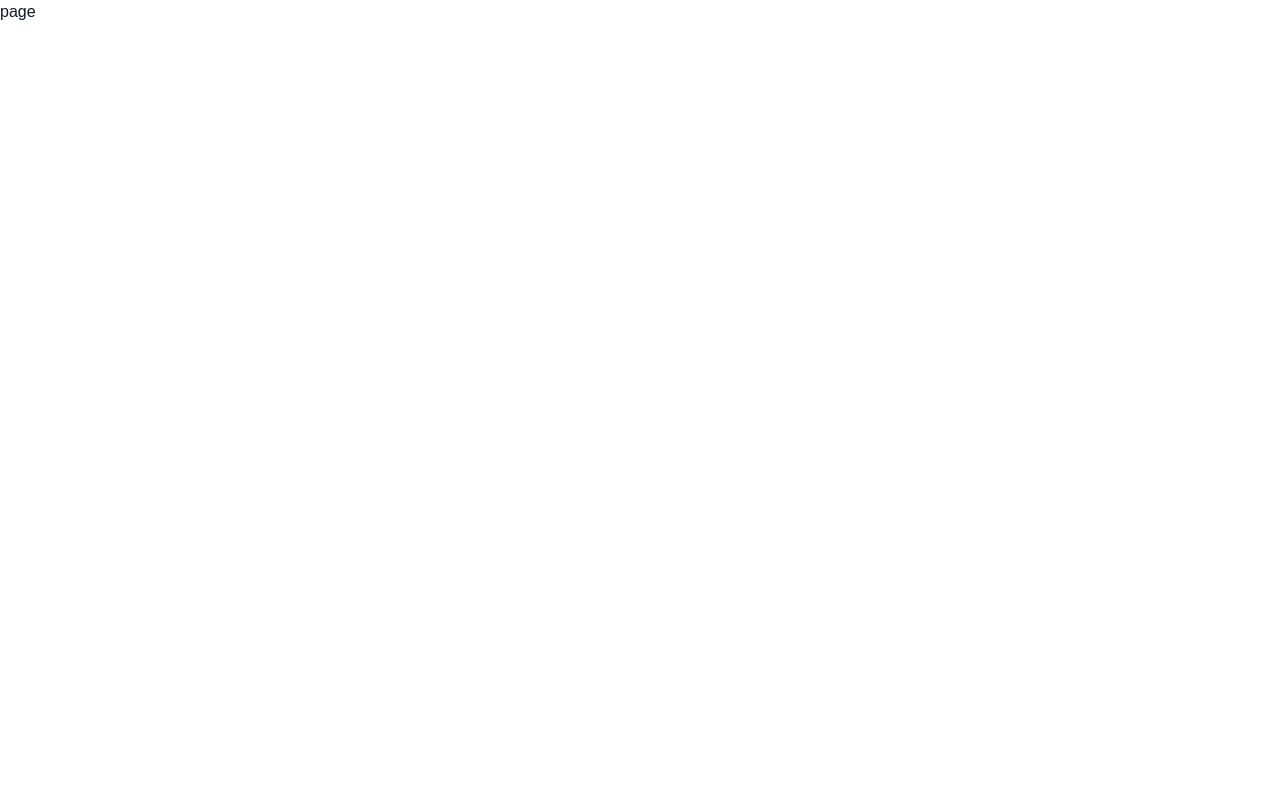
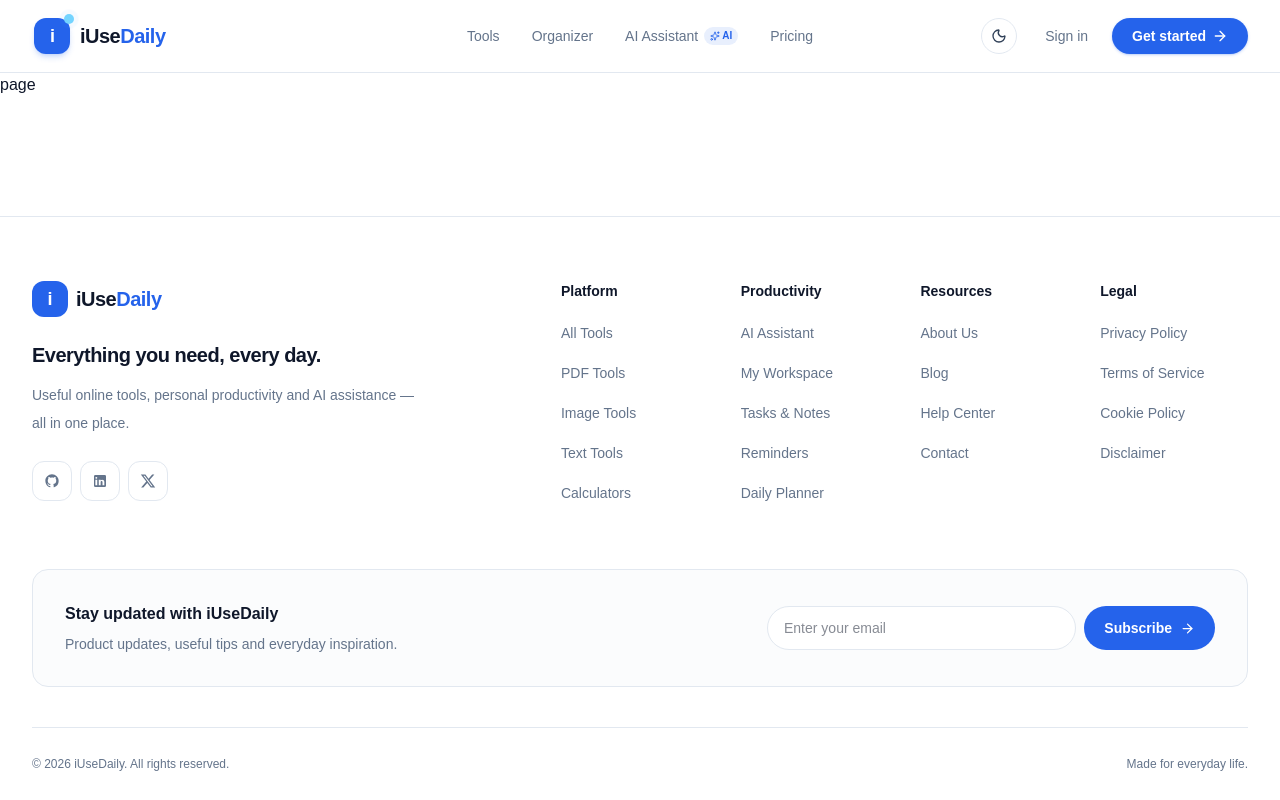
Before and after one commit to nikhilkumar202002/iUseDaily, a Next.js app: page / in a window 1280 px wide. Built offline with nearby package versions, Linux system fonts and the light colour scheme.

Commit message:
feat: add global header and footer to layout and redesign footer component

```diff
--- a/app/components/layout/footer.tsx
+++ b/app/components/layout/footer.tsx
@@ -1,9 +1,195 @@
-import React from 'react'
+"use client";
 
-const footer = () => {
+import Link from "next/link";
+import { ArrowRight } from "lucide-react";
+
+const footerGroups = [
+  {
+    title: "Platform",
+    links: [
+      ["All Tools", "/tools"],
+      ["PDF Tools", "/tools/pdf"],
+      ["Image Tools", "/tools/image"],
+      ["Text Tools", "/tools/text"],
+      ["Calculators", "/tools/calculators"],
+    ],
+  },
+  {
+    title: "Productivity",
+    links: [
+      ["AI Assistant", "/ai-assistant"],
+      ["My Workspace", "/dashboard"],
+      ["Tasks & Notes", "/organizer"],
+      ["Reminders", "/organizer/reminders"],
+      ["Daily Planner", "/organizer/calendar"],
+    ],
+  },
+  {
+    title: "Resources",
+    links: [
+      ["About Us", "/about"],
+      ["Blog", "/blog"],
+      ["Help Center", "/help"],
+      ["Contact", "/contact"],
+    ],
+  },
+  {
+    title: "Legal",
+    links: [
+      ["Privacy Policy", "/privacy"],
+      ["Terms of Service", "/terms"],
+      ["Cookie Policy", "/cookies"],
+      ["Disclaimer", "/disclaimer"],
+    ],
+  },
+];
+
+export function Footer() {
   return (
-    <div>footer</div>
-  )
+    <footer className="border-t border-border bg-background">
+      <div className="mx-auto max-w-7xl px-5 sm:px-8">
+
+        {/* Main footer */}
+        <div className="grid gap-12 py-16 lg:grid-cols-[1.4fr_2fr]">
+
+          {/* Brand */}
+          <div className="max-w-sm">
+            <Link href="/" className="inline-flex items-center gap-2">
+              <span className="flex h-9 w-9 items-center justify-center rounded-xl bg-primary text-lg font-bold text-white">
+                i
+              </span>
+              <span className="text-xl font-bold tracking-tight">
+                iUse<span className="text-primary">Daily</span>
+              </span>
+            </Link>
+
+            <h3 className="mt-6 text-xl font-semibold tracking-tight">
+              Everything you need, every day.
+            </h3>
+
+            <p className="mt-3 text-sm leading-7 text-muted-foreground">
+              Useful online tools, personal productivity and AI
+              assistance — all in one place.
+            </p>
+
+            <div className="mt-6 flex gap-2">
+              {/* GitHub */}
+              <a
+                href="https://github.com"
+                target="_blank"
+                rel="noreferrer"
+                aria-label="GitHub"
+                className="flex h-10 w-10 items-center justify-center rounded-xl border border-border text-muted-foreground transition hover:border-primary hover:bg-surface-blue hover:text-primary"
+              >
+                <svg className="h-4 w-4" fill="currentColor" viewBox="0 0 24 24">
+                  <path
+                    fillRule="evenodd"
+                    clipRule="evenodd"
+                    d="M12 2C6.477 2 2 6.484 2 12.017c0 4.425 2.865 8.18 6.839 9.504.5.092.682-.217.682-.483 0-.237-.008-.868-.013-1.703-2.782.605-3.369-1.343-3.369-1.343-.454-1.158-1.11-1.466-1.11-1.466-.908-.62.069-.608.069-.608 1.003.07 1.53 1.032 1.53 1.032.892 1.53 2.341 1.088 2.91.832.092-.647.35-1.088.636-1.338-2.22-.253-4.555-1.113-4.555-4.951 0-1.093.39-1.988 1.029-2.688-.103-.253-.446-1.272.098-2.65 0 0 .84-.27 2.75 1.026A9.564 9.564 0 0112 6.844c.85.004 1.705.115 2.504.337 1.909-1.296 2.747-1.027 2.747-1.027.546 1.379.202 2.398.1 2.651.64.7 1.028 1.595 1.028 2.688 0 3.848-2.339 4.695-4.566 4.943.359.309.678.92.678 1.855 0 1.338-.012 2.419-.012 2.747 0 .268.18.58.688.482A10.019 10.019 0 0022 12.017C22 6.484 17.522 2 12 2z"
+                  />
+                </svg>
+              </a>
+
+              {/* LinkedIn */}
+              <a
+                href="https://linkedin.com"
+                target="_blank"
+                rel="noreferrer"
+                aria-label="LinkedIn"
+                className="flex h-10 w-10 items-center justify-center rounded-xl border border-border text-muted-foreground transition hover:border-primary hover:bg-surface-blue hover:text-primary"
+              >
+                <svg className="h-4 w-4" fill="currentColor" viewBox="0 0 24 24">
+                  <path d="M19 3a2 2 0 0 1 2 2v14a2 2 0 0 1-2 2H5a2 2 0 0 1-2-2V5a2 2 0 0 1 2-2h14m-.5 15.5v-5.3a3.26 3.26 0 0 0-3.26-3.26c-.85 0-1.84.52-2.28 1.3v-1.11h-2.79v8.37h2.79v-4.93c0-.77.62-1.4 1.39-1.4a1.4 1.4 0 0 1 1.4 1.4v4.93h2.75M6.46 8.76a1.45 1.45 0 1 0 0-2.9 1.45 1.45 0 0 0 0 2.9m1.39 9.74V10.13H5.07v8.37h2.78z" />
+                </svg>
+              </a>
+
+              {/* X / Twitter */}
+              <a
+                href="https://x.com"
+                target="_blank"
+                rel="noreferrer"
+                aria-label="X (Twitter)"
+                className="flex h-10 w-10 items-center justify-center rounded-xl border border-border text-muted-foreground transition hover:border-primary hover:bg-surface-blue hover:text-primary"
+              >
+                <svg className="h-4 w-4" fill="currentColor" viewBox="0 0 24 24">
+                  <path d="M18.244 2.25h3.308l-7.227 8.26 8.502 11.24H16.17l-5.214-6.817L4.99 21.75H1.68l7.73-8.835L1.254 2.25H8.08l4.713 6.231zm-1.161 17.52h1.833L7.084 4.126H5.117z" />
+                </svg>
+              </a>
+            </div>
+          </div>
+
+          {/* Navigation */}
+          <div className="grid grid-cols-2 gap-8 sm:grid-cols-4">
+            {footerGroups.map((group) => (
+              <div key={group.title}>
+                <h4 className="mb-5 text-sm font-semibold">
+                  {group.title}
+                </h4>
+
+                <ul className="flex flex-col gap-4">
+                  {group.links.map(([label, href]) => (
+                    <li key={label}>
+                      <Link
+                        href={href}
+                        className="text-sm text-muted-foreground transition hover:text-primary"
+                      >
+                        {label}
+                      </Link>
+                    </li>
+                  ))}
+                </ul>
+              </div>
+            ))}
+          </div>
+        </div>
+
+        {/* Newsletter */}
+        <div className="flex flex-col justify-between gap-6 rounded-2xl border border-border bg-muted/50 p-6 sm:flex-row sm:items-center sm:p-8">
+          <div>
+            <h3 className="font-semibold">
+              Stay updated with iUseDaily
+            </h3>
+            <p className="mt-2 text-sm text-muted-foreground">
+              Product updates, useful tips and everyday inspiration.
+            </p>
+          </div>
+
+          <form
+            onSubmit={(e) => {
+              e.preventDefault();
+            }}
+            className="flex w-full max-w-md gap-2"
+          >
+            <input
+              type="email"
+              required
+              placeholder="Enter your email"
+              className="h-11 min-w-0 flex-1 rounded-full border border-border bg-background px-4 text-sm outline-none focus:border-primary"
+            />
+
+            <button
+              type="submit"
+              className="flex h-11 items-center gap-2 rounded-full bg-primary px-5 text-sm font-semibold text-white transition hover:opacity-90"
+            >
+              Subscribe
+              <ArrowRight size={15} />
+            </button>
+          </form>
+        </div>
+
+        {/* Bottom bar */}
+        <div className="mt-10 flex flex-col justify-between gap-3 border-t border-border py-7 text-xs text-muted-foreground sm:flex-row sm:items-center">
+          <p>
+            © 2026 iUseDaily. All rights reserved.
+          </p>
+
+          <p>
+            Made for everyday life.
+          </p>
+        </div>
+      </div>
+    </footer>
+  );
 }
 
-export default footer
+export default Footer;
--- a/app/layout.tsx
+++ b/app/layout.tsx
@@ -1,7 +1,8 @@
-
 import type { Metadata } from "next";
 import { Geist, Geist_Mono } from "next/font/google";
 import { ThemeProvider } from "./components/providers/theme-provider";
+import { Header } from "./components/layout/header";
+import { Footer } from "./components/layout/footer";
 import "./globals.css";
 
 const geistSans = Geist({
@@ -37,10 +38,14 @@ export default function RootLayout({
   return (
     <html lang="en" suppressHydrationWarning>
       <body
-        className={`${geistSans.variable} ${geistMono.variable} antialiased`}
+        className={`${geistSans.variable} ${geistMono.variable} antialiased min-h-screen flex flex-col`}
       >
         <ThemeProvider>
-          {children}
+          <Header />
+          <div className="flex-1">
+            {children}
+          </div>
+          <Footer />
         </ThemeProvider>
       </body>
     </html>
--- a/app/page.tsx
+++ b/app/page.tsx
@@ -19,7 +19,6 @@ import {
   Globe2,
 } from "lucide-react";
 import { useState } from "react";
-import Header from "./components/layout/header";
 
 const popularTools = [
   {
@@ -338,59 +337,8 @@ function CTASection() {
   );
 }
 
-function Footer() {
-  return (
-    <footer className="border-t border-border px-5 py-12 sm:px-8">
-      <div className="mx-auto flex max-w-7xl flex-col justify-between gap-10 md:flex-row">
-        <div className="max-w-sm">
-          <Link href="/" className="text-xl font-bold tracking-tight">
-            iUse<span className="text-primary">Daily</span>
-          </Link>
-          <p className="mt-4 text-sm leading-7 text-muted-foreground">
-            Your everyday digital companion. Useful tools, smarter
-            organization and AI assistance — all in one place.
-          </p>
-        </div>
-
-        <div className="grid grid-cols-2 gap-10 sm:grid-cols-3">
-          <div>
-            <h4 className="mb-4 text-sm font-semibold">Explore</h4>
-            <div className="flex flex-col gap-3 text-sm text-muted-foreground">
-              <Link href="/tools">All tools</Link>
-              <Link href="/organizer">Organizer</Link>
-              <Link href="/ai-assistant">AI assistant</Link>
-            </div>
-          </div>
-          <div>
-            <h4 className="mb-4 text-sm font-semibold">Company</h4>
-            <div className="flex flex-col gap-3 text-sm text-muted-foreground">
-              <Link href="/about">About us</Link>
-              <Link href="/contact">Contact</Link>
-              <Link href="/blog">Blog</Link>
-            </div>
-          </div>
-          <div>
-            <h4 className="mb-4 text-sm font-semibold">Legal</h4>
-            <div className="flex flex-col gap-3 text-sm text-muted-foreground">
-              <Link href="/privacy">Privacy policy</Link>
-              <Link href="/terms">Terms of use</Link>
-            </div>
-          </div>
-        </div>
-      </div>
-
-      <div className="mx-auto mt-12 flex max-w-7xl flex-col justify-between gap-3 border-t border-border pt-6 text-xs text-muted-foreground sm:flex-row">
-        <p>© 2026 iUseDaily. All rights reserved.</p>
-        <p>Made for everyday life.</p>
-      </div>
-    </footer>
-  );
-}
-
 export default function Home() {
   return (
-    <>
-      <Header />
     <main>
       <HeroSection />
       <ToolsSection />
@@ -398,7 +346,5 @@ export default function Home() {
       <BenefitsSection />
       <CTASection />
     </main>
-      <Footer />
-    </>
   );
 }
```
Lines whose indentation alone changed are shown as unchanged.
